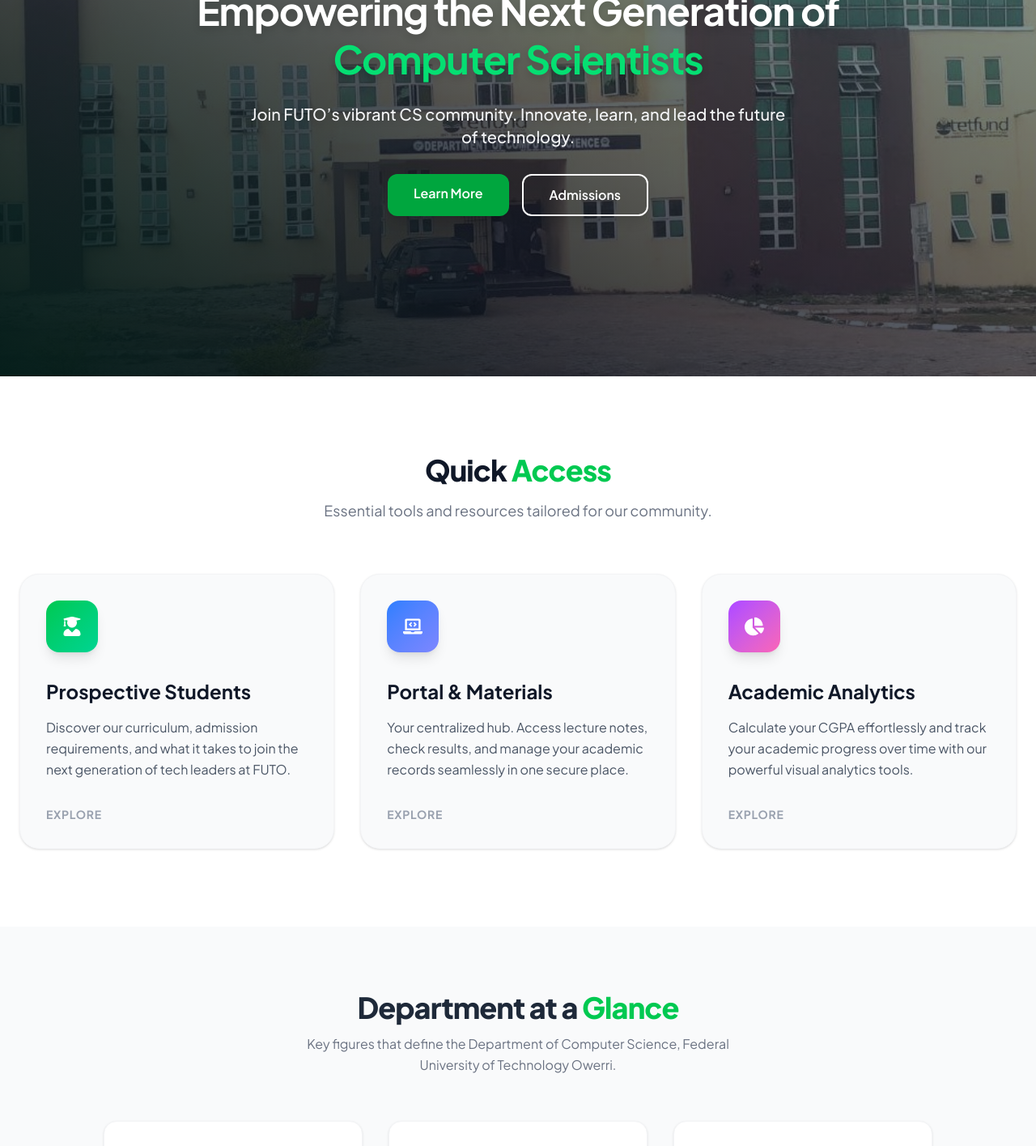
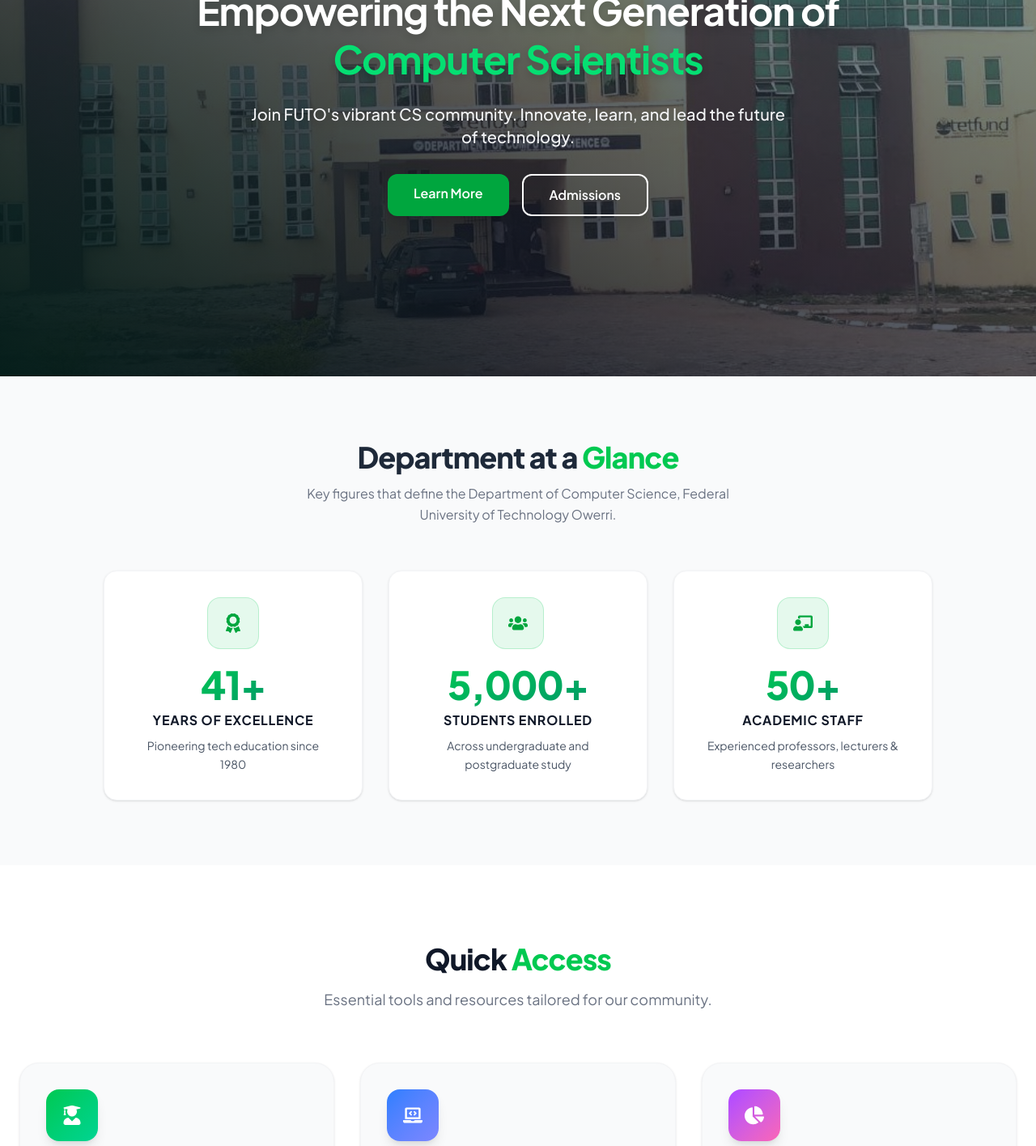
Before and after one commit to nestorcyber/nacosfuto, a React (Vite) app: page / in a window 1280 px wide. Shown: the part 280-1696 px from the top of the page at 81% size. Built offline with nearby package versions, Linux system fonts and the light colour scheme; no server answers.

Commit message:
Position Department at a Glance immediately after the Hero section

```diff
--- a/src/pages/Home.jsx
+++ b/src/pages/Home.jsx
@@ -4,6 +4,7 @@ import SearchBar from "../components/SearchBar";
 import HeroCarousel from "../components/Home/HeroCarousel";
 import headerImg from "../assets/header.jpg";
 import ScrollToTopLink from "../components/ScrollToTopLink";
+import DepartmentStats from "../components/Home/DepartmentStats";
 import Cards from "../components/Home/Cards";
 import Analytics from "../components/Home/Analytics";
 import NewsSlider from "../components/Home/NewSlider";
@@ -12,9 +13,7 @@ import Footer from "../components/Footer";
 import UpskillSection from "../components/Home/UpskillSection";
 import DepartmentSlider from "../components/Home/DepartmentSlider";
 import UpcomingEvents from "../components/Home/PastEvents";
-import UnreadAnnouncementBanner from "../components/UnreadAnnouncementBanner";
 import TechTeamSection from "../components/TechTeamSection";
-import DepartmentStats from "../components/Home/DepartmentStats";
 import QuickHelpCTA from "../components/Home/QuickHelpCTA";
 
 import alumniHomeImg from "../assets/alumni_home.jpg";
@@ -90,7 +89,6 @@ const Home = () => {
     <div className="min-h-screen flex flex-col bg-white dark:bg-gray-900 text-gray-900 dark:text-white transition-colors duration-200">
       <Navbar />
       <main className="flex-grow">
-
         {/* Desktop hero image */}
         <section
           className="relative hidden md:flex h-[85vh] items-center justify-center overflow-hidden bg-gray-900"
@@ -111,7 +109,7 @@ const Home = () => {
               <span className="text-green-400">Computer Scientists</span>
             </h1>
             <p className="text-lg md:text-xl text-gray-100 mb-8 max-w-2xl drop-shadow-md font-medium">
-              Join FUTO’s vibrant CS community. Innovate, learn, and lead the future of technology.
+              Join FUTO's vibrant CS community. Innovate, learn, and lead the future of technology.
             </p>
             <div className="flex gap-4">
               <ScrollToTopLink
@@ -129,35 +127,48 @@ const Home = () => {
             </div>
           </div>
         </section>
+
         {/* Mobile carousel */}
         <div className="md:hidden">
           <HeroCarousel />
         </div>
+
+        {/* 1. Department at a Glance (Immediately after Hero) */}
         <div ref={addToRefs} className="opacity-0">
-          <Cards /> {/* Why Choose Computer Science FUTO */}
+          <DepartmentStats />
         </div>
+
+        {/* 2. Why Choose Computer Science FUTO */}
         <div ref={addToRefs} className="opacity-0">
-          <DepartmentStats /> {/* Animated Department Stats Counters */}
+          <Cards />
         </div>
+
+        {/* 3. Upskill Section */}
         <div ref={addToRefs} className="opacity-0">
-          <UpskillSection /> {/* Upskill — moved up for student priority */}
+          <UpskillSection />
         </div>
+
+        {/* 4. Upcoming Events */}
         <div ref={addToRefs} className="opacity-0">
-          <UpcomingEvents /> {/* Upcoming Events */}
+          <UpcomingEvents />
         </div>
+
+        {/* 5. Educational Features & Analytics */}
         <div ref={addToRefs} className="opacity-0">
-          <Analytics /> {/* Educational Features / Stats */}
+          <Analytics />
         </div>
+
+        {/* 6. NACOS Section */}
         <div ref={addToRefs} className="opacity-0">
-          <NacosSection /> {/* Nacos Executives (link) — moved lower */}
+          <NacosSection />
         </div>
-        {/* Alumni Section */}
+
+        {/* 7. Alumni Section */}
         <div ref={addToRefs} className="opacity-0">
           <section className="py-24 bg-gray-50 dark:bg-gray-900 text-gray-900 dark:text-white transition-colors duration-300">
             <div className="max-w-7xl mx-auto px-4 text-center">
               <h2 className="text-3xl font-bold mb-8 text-gray-900 dark:text-white">Our Alumni</h2>
               <p className="mb-8 text-gray-600 dark:text-gray-400">Join a network of successful graduates making waves in the tech industry.</p>
-              {/* Image display */}
               <div className="rounded-xl overflow-hidden shadow-lg h-64 md:h-96 bg-gray-200 dark:bg-gray-700 relative border border-gray-200 dark:border-gray-800">
                 <img src={alumniHomeImg} alt="FUTO CSC Alumni Group" className="w-full h-full object-cover object-center" />
                 <div className="absolute inset-0 bg-black/40 flex items-center justify-center">
@@ -167,11 +178,13 @@ const Home = () => {
             </div>
           </section>
         </div>
-        {/* Quick Help CTA */}
+
+        {/* 8. Quick Help CTA */}
         <div ref={addToRefs} className="opacity-0">
           <QuickHelpCTA />
         </div>
-        {/* Tech Team Section */}
+
+        {/* 9. Tech Team Section */}
         <div ref={addToRefs} className="opacity-0">
           <TechTeamSection />
         </div>
```
